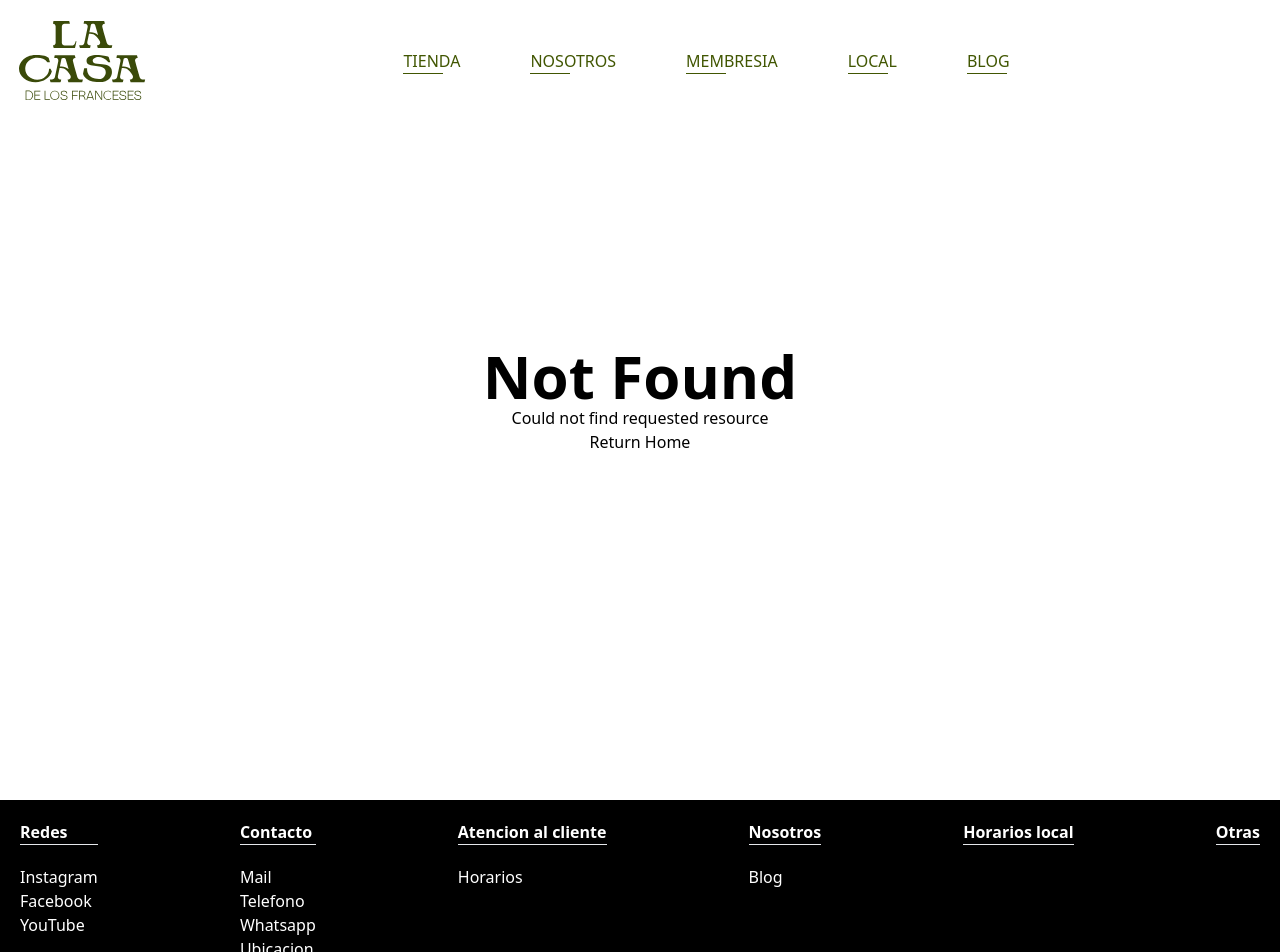
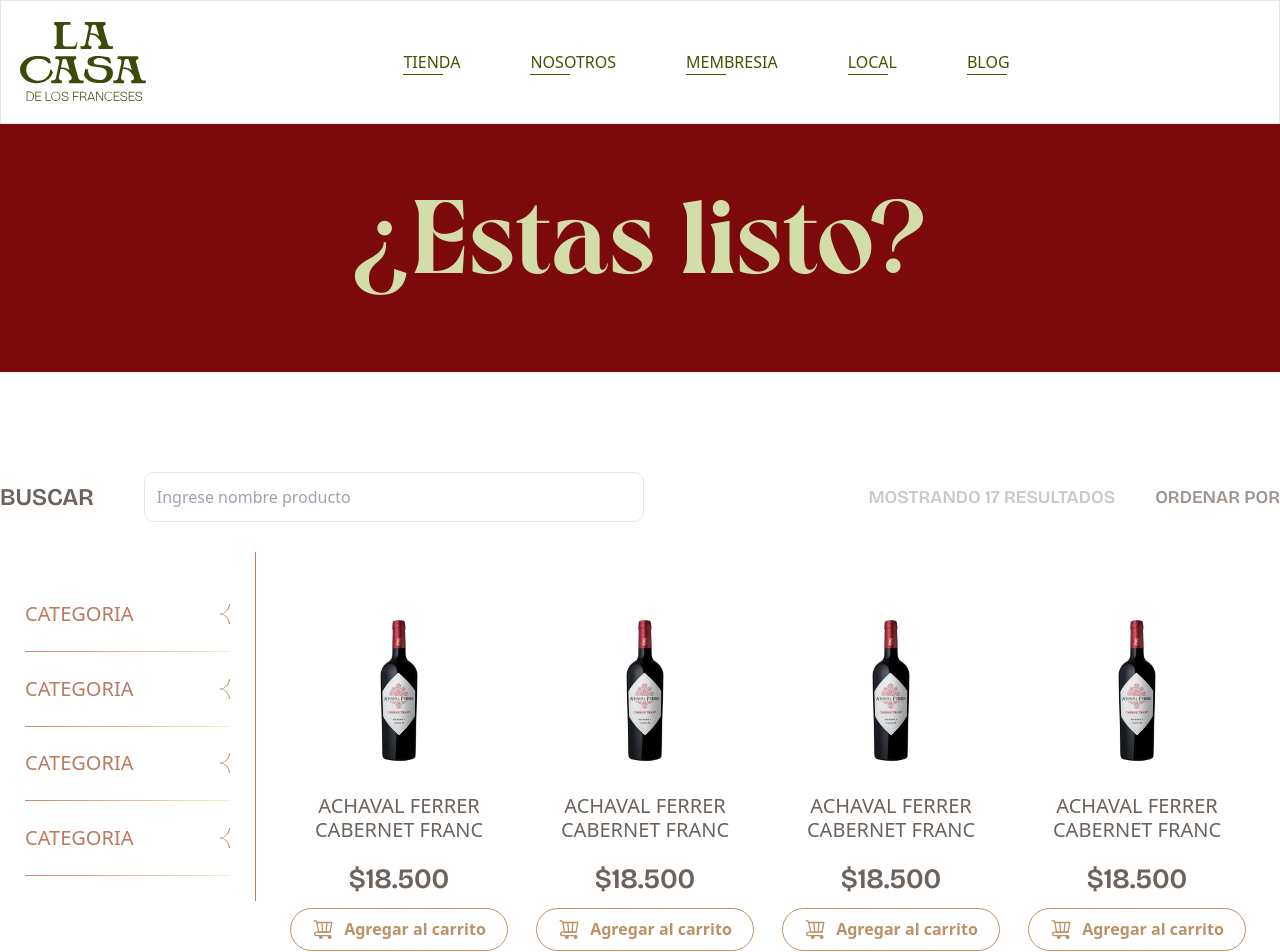
Before and after one commit to DiegoGraffi/La-casa-de-los-franceses, a Next.js app: page /tienda in a window 1280 px wide. Before the commit this address had no page. Shown: the top 952 px of the page. Built offline with nearby package versions, Linux system fonts and the light colour scheme.

Commit message:
tienda page

```diff
--- /dev/null
+++ b/src/app/tienda/page.tsx
@@ -0,0 +1,158 @@
+import Image from "next/image";
+import arrow from "../../../public/images/tiendaPage/accordionArrow.svg";
+import divider from "../../../public/images/tiendaPage/divider.svg";
+import ProductCard from "@/components/ProductCard";
+
+export default function Tienda() {
+  return (
+    <div className="min-h-screen flex flex-col pt-[122px]">
+      <div className="w-full h-[250px] flex justify-center items-center bg-terciarioPrincipal">
+        <p className="text-[100px]/[173px] font-vangeda text-secundarioClaro">
+          ¿Estas listo?
+        </p>
+      </div>
+      <div className="mt-[100px] w-full container mx-auto flex flex-col gap-[30px]">
+        <div className="flex justify-between items-center">
+          <div className="flex gap-[50px] items-center">
+            <p className="uppercase text-gris2 font-semibold text-[24px]/[38px] font-bricolage">
+              Buscar
+            </p>
+            <input
+              type="text"
+              placeholder="Ingrese nombre producto"
+              className="rounded-[10px] border w-[500px] h-[50px] px-3"
+            />
+          </div>
+          <div className="flex gap-[40px] items-center">
+            <p className="uppercase text-gris4 font-semibold text-[18px]/[28px] font-bricolage">
+              Mostrando 17 resultados
+            </p>
+            <p className="uppercase text-gris3 font-semibold text-[18px]/[28px] font-bricolage">
+              ordenar por
+            </p>
+          </div>
+        </div>
+        <div className="flex">
+          <div className="w-[20%] h-max border-r-primarioMuyOscuro border-r p-[25px]">
+            <ul className="flex flex-col ">
+              <li className="flex flex-col gap-[18px] pt-[18px]">
+                <div className="flex justify-between">
+                  <p className="uppercase text-primarioMuyOscuro font-light text-[20px]/[38px]">
+                    Categoria
+                  </p>
+                  <Image
+                    src={arrow}
+                    alt="arrow"
+                    height={20}
+                    className="object-contain"
+                  />
+                </div>
+                <Image
+                  src={divider}
+                  alt="divider"
+                  className="w-full"
+                  height={2}
+                />
+              </li>
+
+              <li className="flex flex-col gap-[18px] pt-[18px]">
+                <div className="flex justify-between">
+                  <p className="uppercase text-primarioMuyOscuro font-light text-[20px]/[38px]">
+                    Categoria
+                  </p>
+                  <Image
+                    src={arrow}
+                    alt="arrow"
+                    height={20}
+                    className="object-contain"
+                  />
+                </div>
+                <Image
+                  src={divider}
+                  alt="divider"
+                  className="w-full"
+                  height={2}
+                />
+              </li>
+
+              <li className="flex flex-col gap-[18px] pt-[18px]">
+                <div className="flex justify-between">
+                  <p className="uppercase text-primarioMuyOscuro font-light text-[20px]/[38px]">
+                    Categoria
+                  </p>
+                  <Image
+                    src={arrow}
+                    alt="arrow"
+                    height={20}
+                    className="object-contain"
+                  />
+                </div>
+                <Image
+                  src={divider}
+                  alt="divider"
+                  className="w-full"
+                  height={2}
+                />
+              </li>
+
+              <li className="flex flex-col gap-[18px] pt-[18px]">
+                <div className="flex justify-between">
+                  <p className="uppercase text-primarioMuyOscuro font-light text-[20px]/[38px]">
+                    Categoria
+                  </p>
+                  <Image
+                    src={arrow}
+                    alt="arrow"
+                    height={20}
+                    className="object-contain"
+                  />
+                </div>
+                <Image
+                  src={divider}
+                  alt="divider"
+                  className="w-full"
+                  height={2}
+                />
+              </li>
+            </ul>
+          </div>
+          <div className="w-[80%] flex flex-col">
+            <div className="w-full grid grid-cols-2 lg:grid-cols-3 xl:grid-cols-4 p-[25px] gap-[10px]">
+              <ProductCard />
+              <ProductCard />
+              <ProductCard />
+              <ProductCard />
+              <ProductCard />
+              <ProductCard />
+              <ProductCard />
+              <ProductCard />
+            </div>
+
+            <div className="flex flex-col gap-[25px] justify-center items-center my-[25px]">
+              <p className="uppercase text-gris4 text-[24px]/[28px] font-semibold font-bricolage">
+                Páginas
+              </p>
+              <div className="flex gap-[10px]">
+                <p className="uppercase text-gris4 text-[24px]/[28px] font-semibold font-bricolage">
+                  1
+                </p>
+                <p className="uppercase text-gris4 text-[24px]/[28px] font-semibold font-bricolage">
+                  2
+                </p>
+                <p className="uppercase text-gris4 text-[24px]/[28px] font-semibold font-bricolage">
+                  3
+                </p>
+                <p className="uppercase text-gris4 text-[24px]/[28px] font-semibold font-bricolage">
+                  4
+                </p>
+                <p className="uppercase text-gris4 text-[24px]/[28px] font-semibold font-bricolage">
+                  5
+                </p>
+              </div>
+            </div>
+          </div>
+        </div>
+      </div>
+    </div>
+  );
+}
--- a/src/components/Navbar.tsx
+++ b/src/components/Navbar.tsx
@@ -5,7 +5,7 @@
 
 export default function Navbar() {
   return (
-    <div className="bg-white w-full p-4 absolute">
+    <div className="bg-white w-full p-4 absolute border">
       <div className="container mx-auto flex justify-between items-center py-[5px]">
         <Image
           src={logo}
--- a/src/components/ProductCard.tsx
+++ b/src/components/ProductCard.tsx
@@ -5,28 +5,25 @@
 
 export default function ProductCard() {
   return (
-    <div className="p-[30px] flex flex-col justify-center items-center hover:bg-gris6 rounded-tl-[5px] rounded-tr-[25px] rounded-bl-[25px] rounded-br-[5px] w-[358px] h-[534px] transition-all ease-out duration-300">
-      <div className="p-2 h-[252px] w-[252px] flex justify-center items-center relative">
+    <div className="p-[30px] flex flex-col justify-center items-center hover:bg-gris6 rounded-tl-[5px] rounded-tr-[25px] rounded-bl-[25px] rounded-br-[5px] w-full  transition-all ease-out duration-300">
+      <div className="p-2 flex justify-center items-center relative">
         <Image
           src={vino}
           alt="imagen producto"
-          fill
+          width={150}
+          height={150}
           className="object-contain"
         />
       </div>
       <div className="flex flex-col gap-[20px] justify-center items-center mt-[20px] mb-[12px]">
-        <p className="uppercase font-light text-[24px] text-gris2 leading-[24px] text-center">
+        <p className="uppercase font-light text-[20px] text-gris2 leading-[24px] text-center">
           Achaval ferrer cabernet franc
         </p>
-        <p className="font-bricolage font-semibold text-[32px] leading-[38px] text-center">
+        <p className="font-bricolage font-semibold text-[28px] leading-[34px] text-center text-gris2">
           $18.500
         </p>
       </div>
-      <BotonNoFillLG
-        text="Agregar al carrito"
-        link="#"
-        icon={cartIcon}
-      />
+      <BotonNoFillLG text="Agregar al carrito" link="#" icon={cartIcon} />
     </div>
   );
 }
```
Also changed, not shown: public/images/tiendaPage/accordionArrow.svg (added), public/images/tiendaPage/divider.svg (added).
